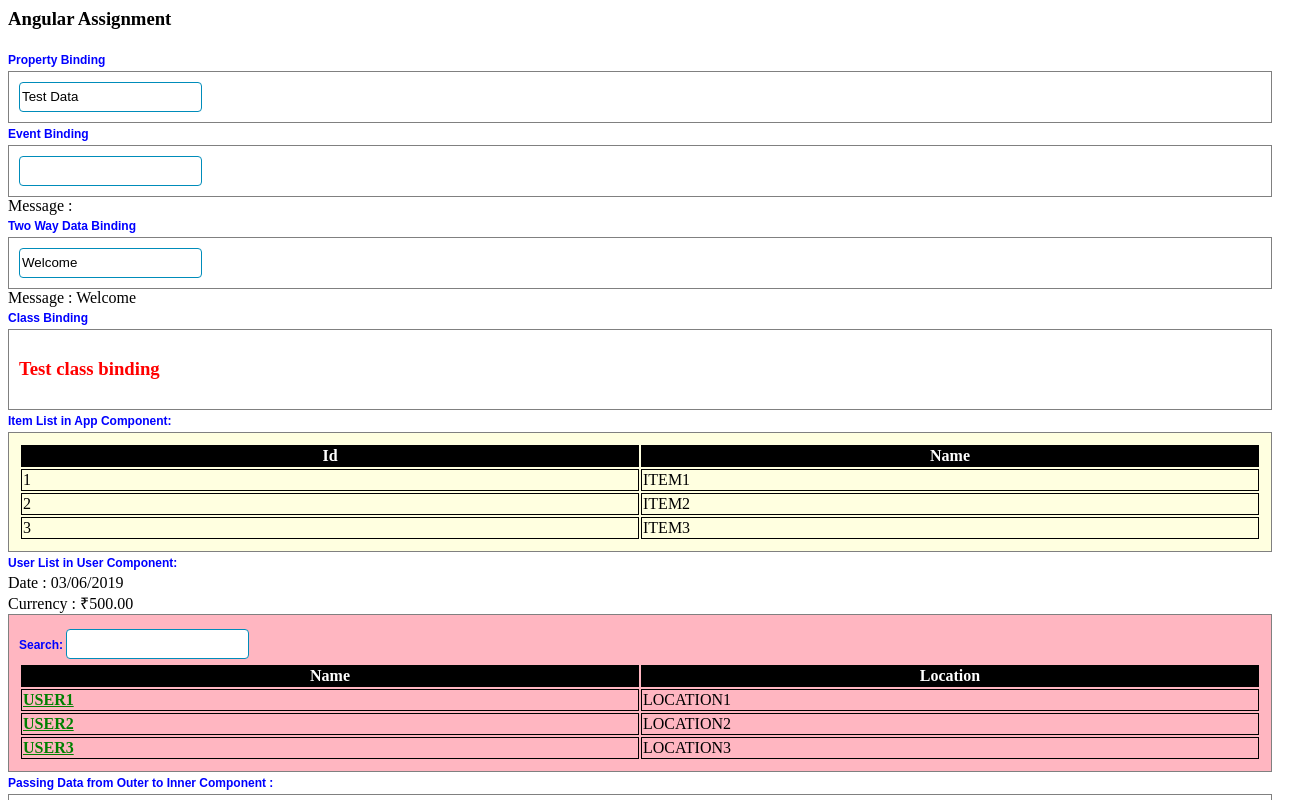
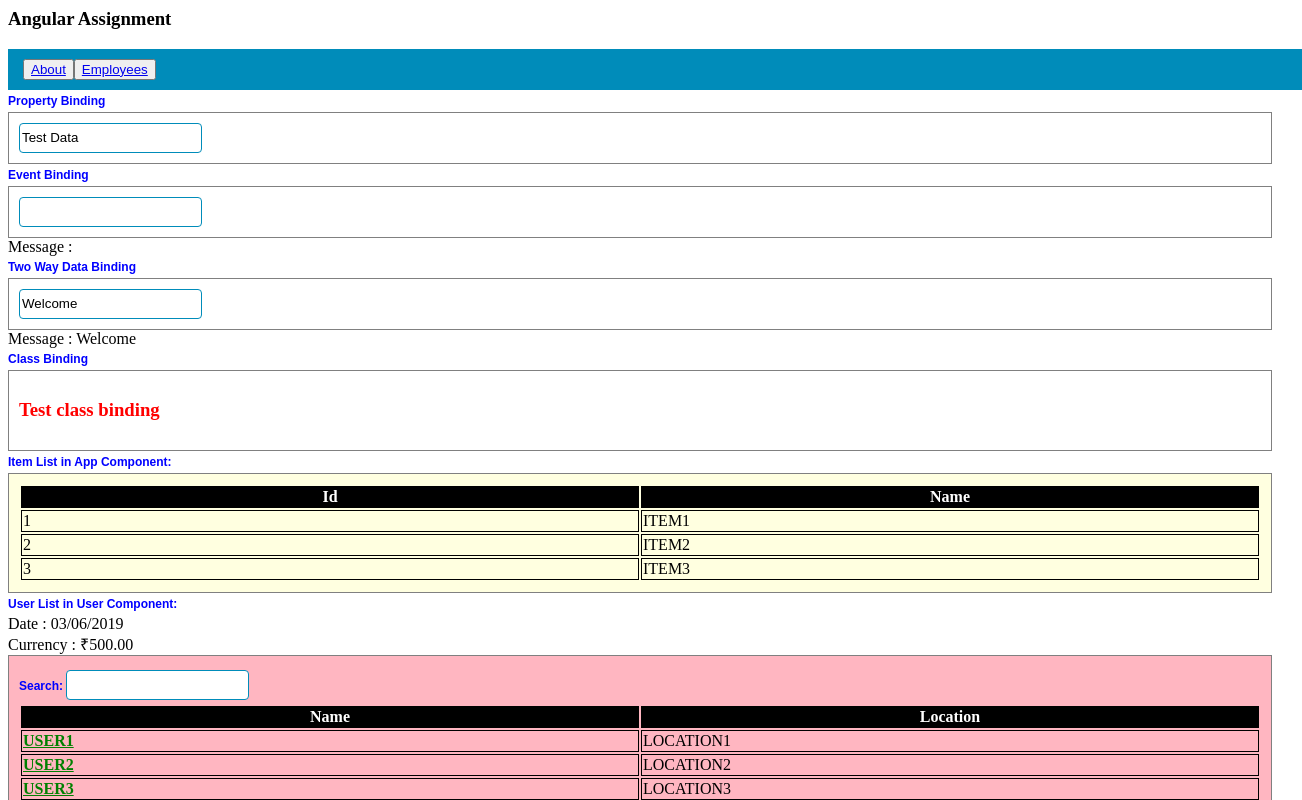
Before and after one commit to mougithub19/angular-assignment-moupiya, an Angular app: page / in a window 1280 px wide. Shown: the top 800 px of the page, 1302 px wide, since content can reach past the window. Built offline with nearby package versions, Linux system fonts and the light colour scheme.

Commit message:
6 files modified, 2 added

```diff
--- a/src/app/app.component.html
+++ b/src/app/app.component.html
@@ -1,4 +1,8 @@
     <h3>{{title}}</h3>
+    <nav>
+    <button><a routerLink="" routerLinkActive="styleactive" [routerLinkActiveOptions]="{exact:true}">About</a></button>
+    <button><a routerLink="users" routerLinkActive="styleactive" >Employees</a></button>
+  </nav>
     <div class="label_hd">Property Binding </div>
     <div class="module"><input type = "text" [value]="display_data1" /></div>
     <div class="label_hd">Event Binding </div>
--- a/src/app/app.module.ts
+++ b/src/app/app.module.ts
@@ -1,7 +1,7 @@
 import { NgModule } from '@angular/core';
 import { BrowserModule } from '@angular/platform-browser';
 import { FormsModule } from '@angular/forms';
-
+import { routing}  from './app.routing';
 import { AppComponent } from './app.component';
 import { UsersComponent } from './users/users.component';
 import { UsersPipe } from './users/users.pipe';
@@ -9,7 +9,7 @@
 
 
 @NgModule({
-  imports:      [ BrowserModule, FormsModule ],
+  imports:      [ BrowserModule, FormsModule, routing ],
   declarations: [ AppComponent, UsersComponent, UsersPipe ],
   bootstrap:    [ AppComponent ],
   providers: [UsersService],
--- /dev/null
+++ b/src/app/app.routing.ts
@@ -0,0 +1,13 @@
+import { NgModule } from '@angular/core';
+import { Routes, RouterModule } from '@angular/router';
+
+import { AppComponent } from './app.component';
+import { UsersComponent } from './users/users.component';
+
+
+const routes: Routes = [
+  { path: '', component: AppComponent },
+  { path: 'users', component: UsersComponent }
+];
+
+export const routing = RouterModule.forRoot(routes);
--- /dev/null
+++ b/src/assets/users.json
@@ -0,0 +1,14 @@
+[
+    {
+        "id": 1,
+        "name": "Ram"
+    },
+    {
+        "id": 2,
+        "name": "Raj"
+    },
+    {
+        "id": 3,
+        "name": "Sita"
+    }
+]
--- a/src/styles.css
+++ b/src/styles.css
@@ -14,14 +14,14 @@
   border-radius: 4px;
   height:30px;
 }
-button{
+nav{
   background-color: #008CBA; /* Green */
   border: none;
   color: white;
   padding: 10px 15px;
-  text-align: center;
   text-decoration: none;
   display: inline-block;
+  width:100%
 }
 .module{
   border: 1px solid grey;
```
Also changed, not shown: package.json (+11 -10 lines), src/app/users/users.component.ts (+7 -0 lines), src/app/users/users.service.ts (+14 -1 lines).
